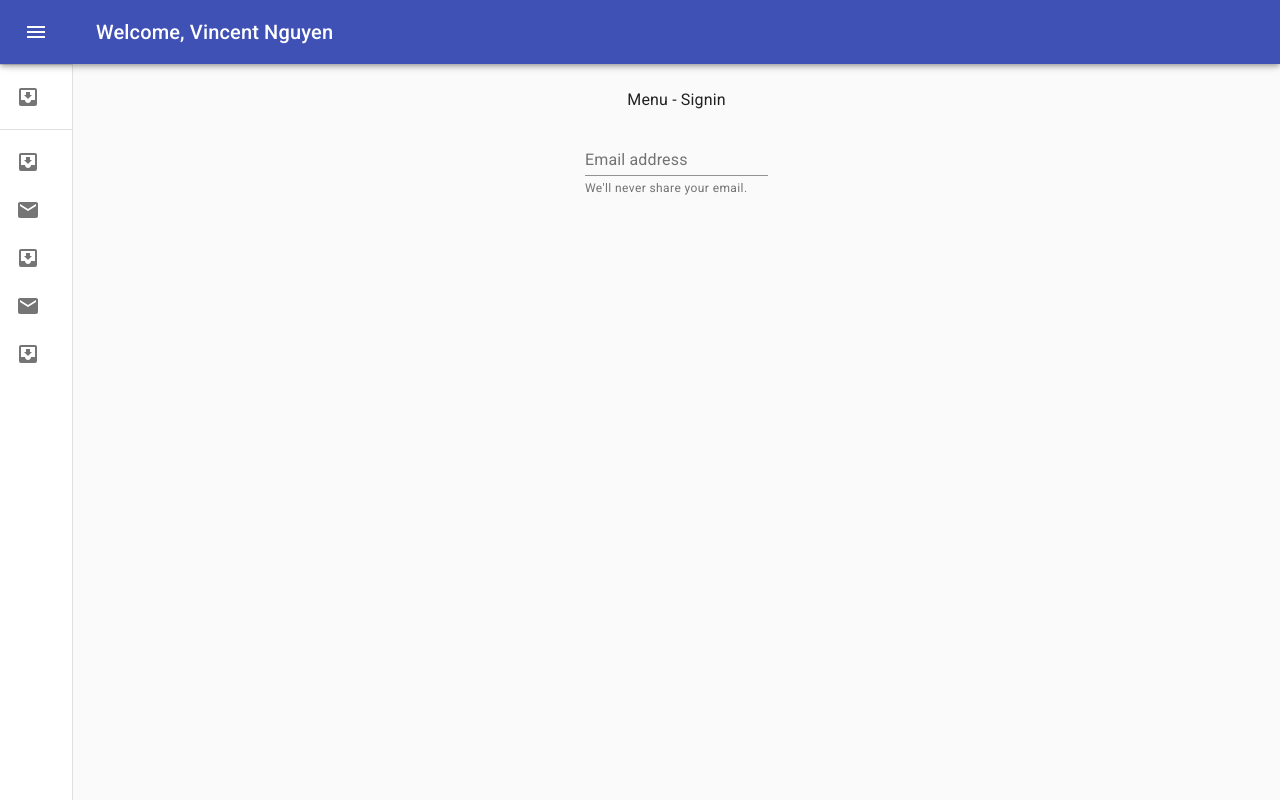
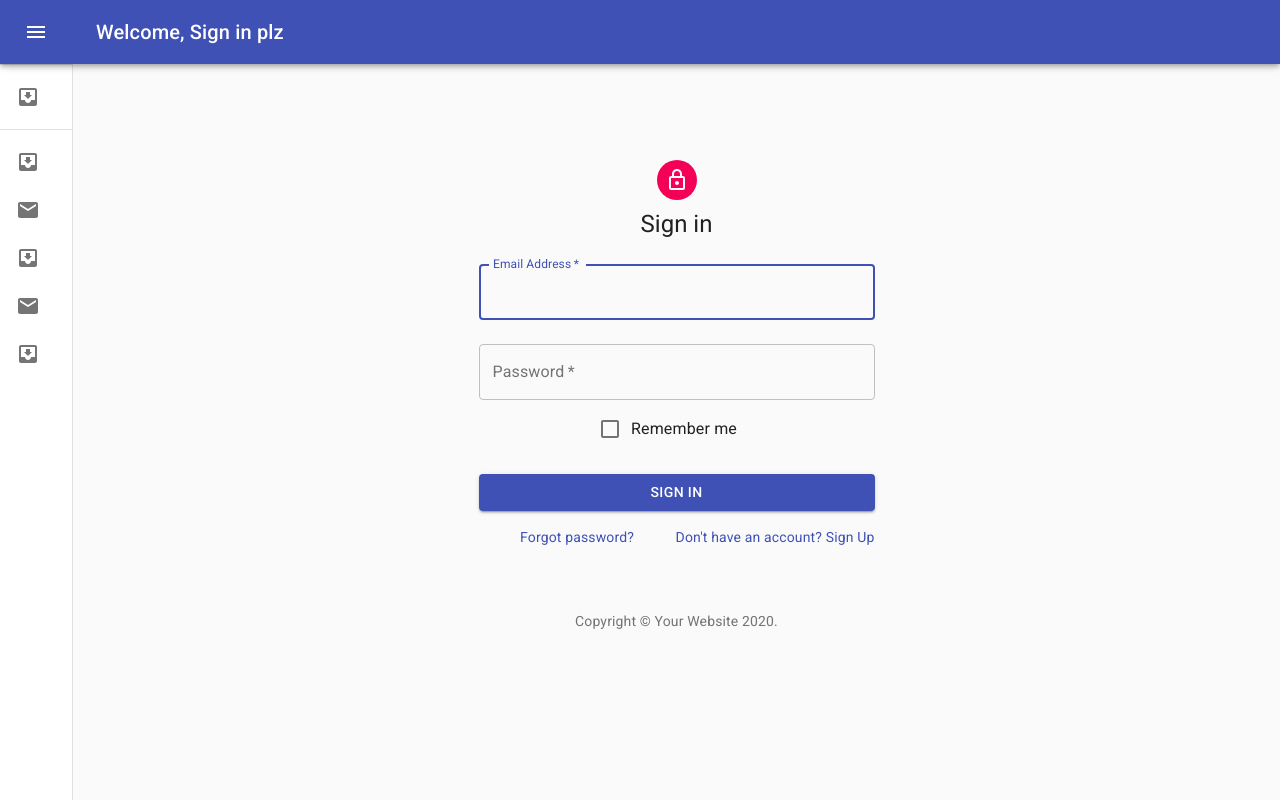
Before and after one commit to vpvnguyen/portfolio-react, a React (Create React App) app in the folder app/: page / in a window 1280 px wide. Built offline with nearby package versions, Linux system fonts and the light colour scheme.

Commit message:
abstracting login component

```diff
--- /dev/null
+++ b/app/src/components/Login/Login.js
@@ -0,0 +1,117 @@
+import React from 'react';
+import Avatar from '@material-ui/core/Avatar';
+import Button from '@material-ui/core/Button';
+import CssBaseline from '@material-ui/core/CssBaseline';
+import TextField from '@material-ui/core/TextField';
+import FormControlLabel from '@material-ui/core/FormControlLabel';
+import Checkbox from '@material-ui/core/Checkbox';
+import Link from '@material-ui/core/Link';
+import Grid from '@material-ui/core/Grid';
+import Box from '@material-ui/core/Box';
+import LockOutlinedIcon from '@material-ui/icons/LockOutlined';
+import Typography from '@material-ui/core/Typography';
+import { makeStyles } from '@material-ui/core/styles';
+import Container from '@material-ui/core/Container';
+
+function Copyright() {
+  return (
+    <Typography variant="body2" color="textSecondary" align="center">
+      {'Copyright © '}
+      <Link color="inherit" href="https://material-ui.com/">
+        Your Website
+      </Link>{' '}
+      {new Date().getFullYear()}
+      {'.'}
+    </Typography>
+  );
+}
+
+const useStyles = makeStyles(theme => ({
+  paper: {
+    marginTop: theme.spacing(8),
+    display: 'flex',
+    flexDirection: 'column',
+    alignItems: 'center',
+  },
+  avatar: {
+    margin: theme.spacing(1),
+    backgroundColor: theme.palette.secondary.main,
+  },
+  form: {
+    width: '100%', // Fix IE 11 issue.
+    marginTop: theme.spacing(1),
+  },
+  submit: {
+    margin: theme.spacing(3, 0, 2),
+  },
+}));
+
+export default function SignIn() {
+  const classes = useStyles();
+
+  return (
+    <Container component="main" maxWidth="xs">
+      <CssBaseline />
+      <div className={classes.paper}>
+        <Avatar className={classes.avatar}>
+          <LockOutlinedIcon />
+        </Avatar>
+        <Typography component="h1" variant="h5">
+          Sign in
+        </Typography>
+        <form className={classes.form} noValidate>
+          <TextField
+            variant="outlined"
+            margin="normal"
+            required
+            fullWidth
+            id="email"
+            label="Email Address"
+            name="email"
+            autoComplete="email"
+            autoFocus
+          />
+          <TextField
+            variant="outlined"
+            margin="normal"
+            required
+            fullWidth
+            name="password"
+            label="Password"
+            type="password"
+            id="password"
+            autoComplete="current-password"
+          />
+          <FormControlLabel
+            control={<Checkbox value="remember" color="primary" />}
+            label="Remember me"
+          />
+          <Button
+            type="submit"
+            fullWidth
+            variant="contained"
+            color="primary"
+            className={classes.submit}
+          >
+            Sign In
+          </Button>
+          <Grid container>
+            <Grid item xs>
+              <Link href="#" variant="body2">
+                Forgot password?
+              </Link>
+            </Grid>
+            <Grid item>
+              <Link href="#" variant="body2">
+                {"Don't have an account? Sign Up"}
+              </Link>
+            </Grid>
+          </Grid>
+        </form>
+      </div>
+      <Box mt={8}>
+        <Copyright />
+      </Box>
+    </Container>
+  );
+}
--- a/app/src/components/Menu/Menu.jsx
+++ b/app/src/components/Menu/Menu.jsx
@@ -24,6 +24,8 @@
 import { useStyles } from './MenuStyle';
 // import axios from 'axios';
 
+import Login from '../Login/Login';
+
 // mini drawer component containing menu item logic
 export default function MiniDrawer() {
   const classes = useStyles();
@@ -38,7 +40,7 @@
 
   console.log(open, projects, images);
 
-  const welcomeHeader = 'Vincent Nguyen';
+  const welcomeHeader = null;
 
   // drawer metbods
   const handleDrawerOpen = () => {
@@ -142,7 +144,7 @@
           </IconButton>
           <Typography variant="h6" noWrap>
             {/* replace with username  */}
-            Welcome, {welcomeHeader}
+            Welcome, {welcomeHeader ? welcomeHeader : 'Sign in plz'}
           </Typography>
         </Toolbar>
       </AppBar>
@@ -190,14 +192,9 @@
       </Drawer>
       <main className={classes.content}>
         <div className={classes.toolbar} />
-        <Typography paragraph>
-            Menu - Signin
-        </Typography>
-        <FormControl>
-  <InputLabel htmlFor="my-input">Email address</InputLabel>
-  <Input id="my-input" aria-describedby="my-helper-text" />
-  <FormHelperText id="my-helper-text">We'll never share your email.</FormHelperText>
-</FormControl>
+            {/* import login form */}
+            <Login />
+
       </main>
     </div>
   );
```
